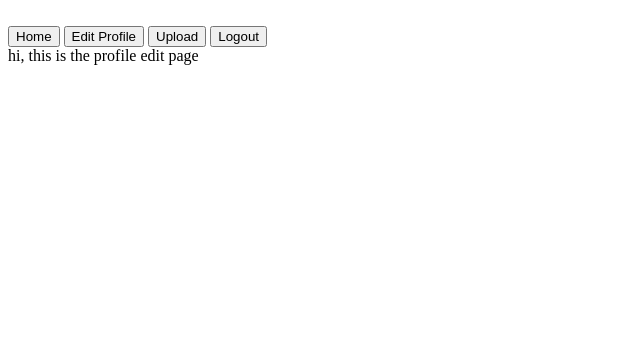
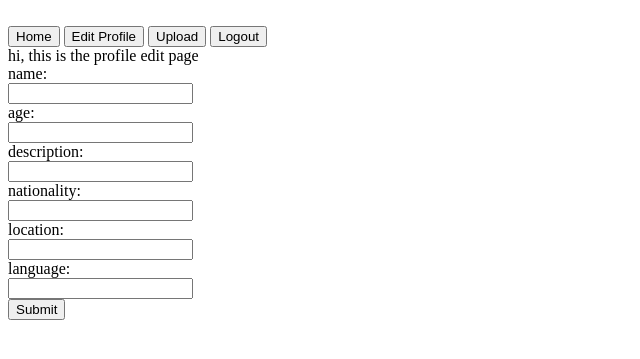
Before and after one commit to alinasuarez1/123prrrrrEACH, a Python web app: template templates/profileedit.html in a window 1280 px wide. Shown: the top 359 px of the page, without its empty margins (0-640 px from the left). Run offline with Jinja, Linux system fonts and the light colour scheme; the template is opened without the code that fills it, so the values that code supplies are empty.

Commit message:
Im adding all the code right now

```diff
--- /dev/null
+++ b/templates/feed.html
@@ -0,0 +1,5 @@
+<html>
+    <body>
+        feed html
+    </body>
+</body>
--- a/templates/homepage.html
+++ b/templates/homepage.html
@@ -1,5 +1,6 @@
 {% extends "_base.html" %}
 {% block content %}
 hi, this is the home page
-<iframe id="profileFrame"></iframe>
+<iframe id="profileFrame" src="/profile"></iframe>
+<iframe id="feedFrame" src="/feed"></iframe>
 {% endblock %}
--- a/templates/profileedit.html
+++ b/templates/profileedit.html
@@ -1,4 +1,19 @@
 {% extends "_base.html" %}
 {% block content %}
 hi, this is the profile edit page
+<form>
+    name: <br>
+    <input type="text" name="userName"><br>
+    age: <br>
+    <input type="text" name="userAge"><br>
+    description: <br>
+    <input type="text" name="userDescription"><br>
+    nationality: <br>
+    <input type="text" name="userNationality"><br>
+    location: <br>
+    <input type="text" name="userLocation"><br>
+    language: <br>
+    <input type="text" name="userLanguage"><br>
+    <input type="submit">
+</form>
 {% endblock %}
```
Also changed, not shown: main.py (+16 -2 lines), templates/profile.html (added, +23 -0 lines).
